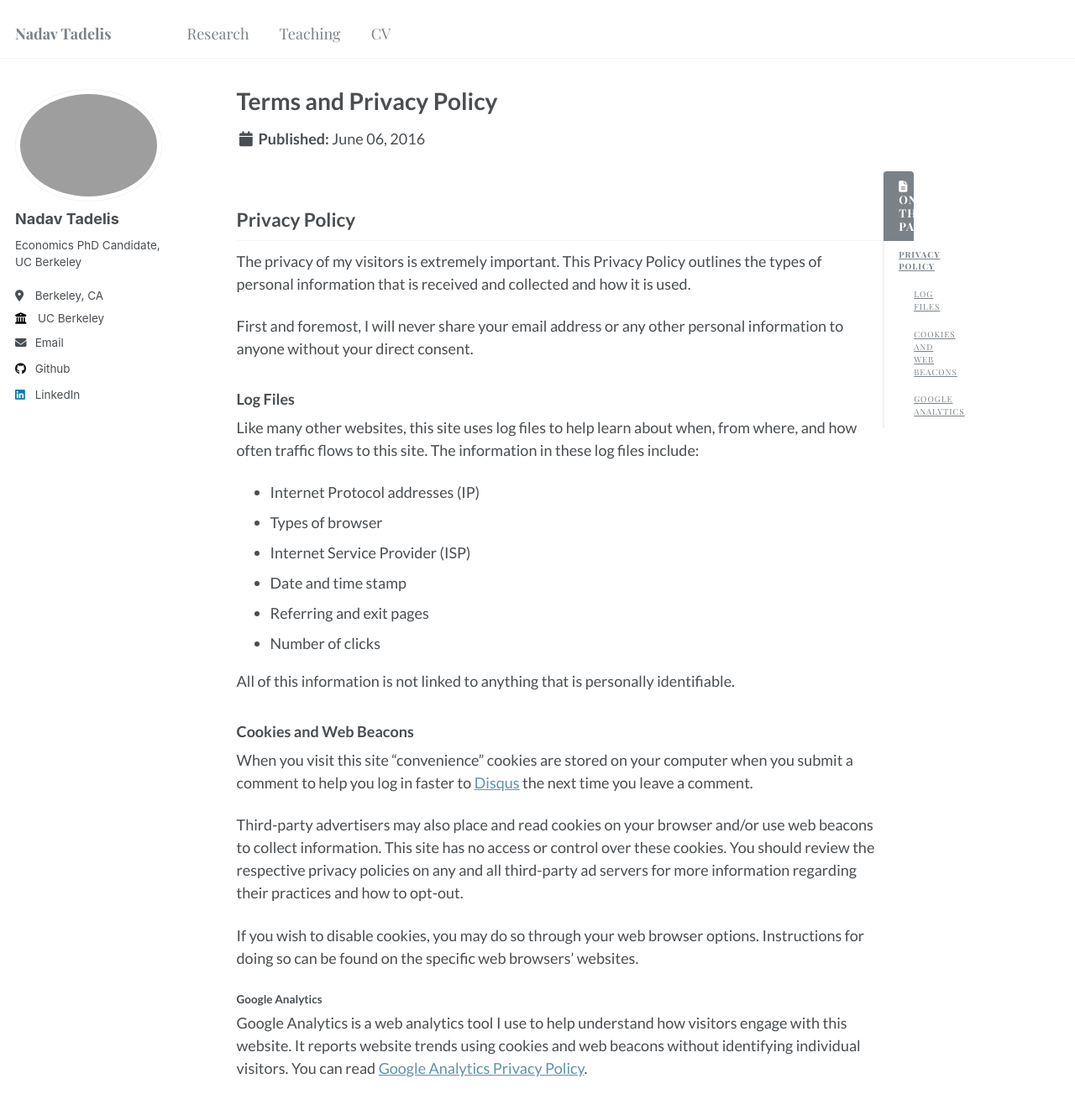
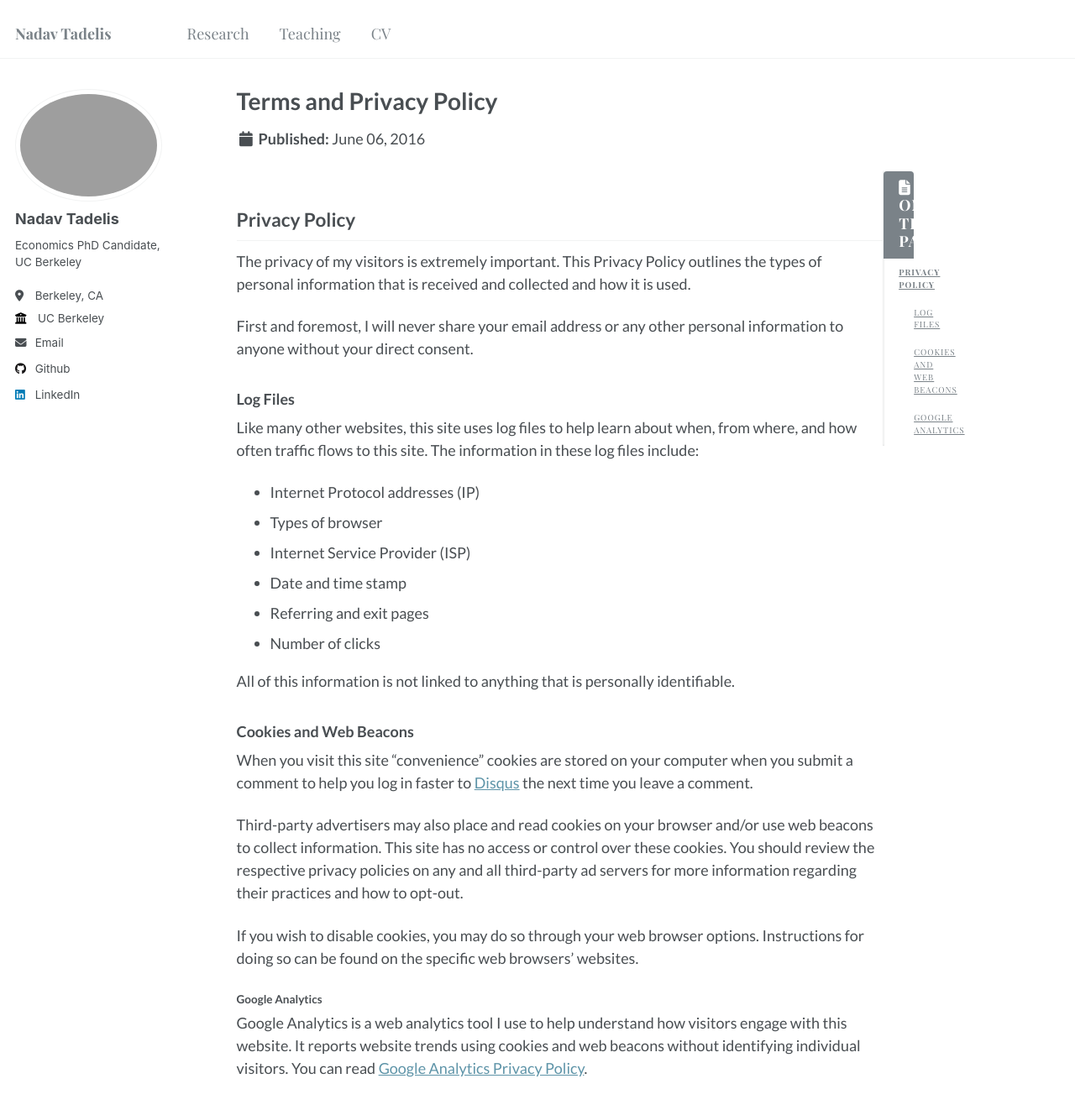
Before and after one commit to nadavtadelis/nadavtadelis.github.io, a Jekyll site: the page built from _pages/terms.md, in a window 1280 px wide and 1400 px high. Shown: the top 1322 px of the window at 84% size. Built offline with Jekyll 4.4.1, drawn with Linux system fonts in a browser that asks for light colours; some web fonts are replaced.

Commit message:
Header font size

```diff
--- a/_sass/_navigation.scss
+++ b/_sass/_navigation.scss
@@ -351,8 +351,9 @@
   margin: 0;
   padding: 0.5rem 1rem;
   /* font-family: $sans-serif-narrow; */
-   font-family: $PlayfairDisplay;
-  font-size: $type-size-5;
+  font-family: $PlayfairDisplay;
+  /*font-size: $type-size-5;*/
+  font-size: $type-size-4;
   font-weight: bold;
 }
 
@@ -361,8 +362,9 @@
   margin: 0.5rem 0;
   padding: 0.5rem 0;
   /* font-family: $sans-serif-narrow; */
-   font-family: $PlayfairDisplay;
-  font-size: $type-size-6;
+  font-family: $PlayfairDisplay;
+  /*font-size: $type-size-6;*/
+  font-size: $type-size-5;
   font-weight: bold;
   text-transform: uppercase;
   border-bottom: 1px solid $border-color;
@@ -385,7 +387,8 @@
 
   .nav__title {
     color: #fff;
-    font-size: $type-size-6;
+    /*font-size: $type-size-6;*/
+    font-size: $type-size-5;
     background: $primary-color;
     border-top-left-radius: $border-radius;
     border-top-right-radius: $border-radius;
```
